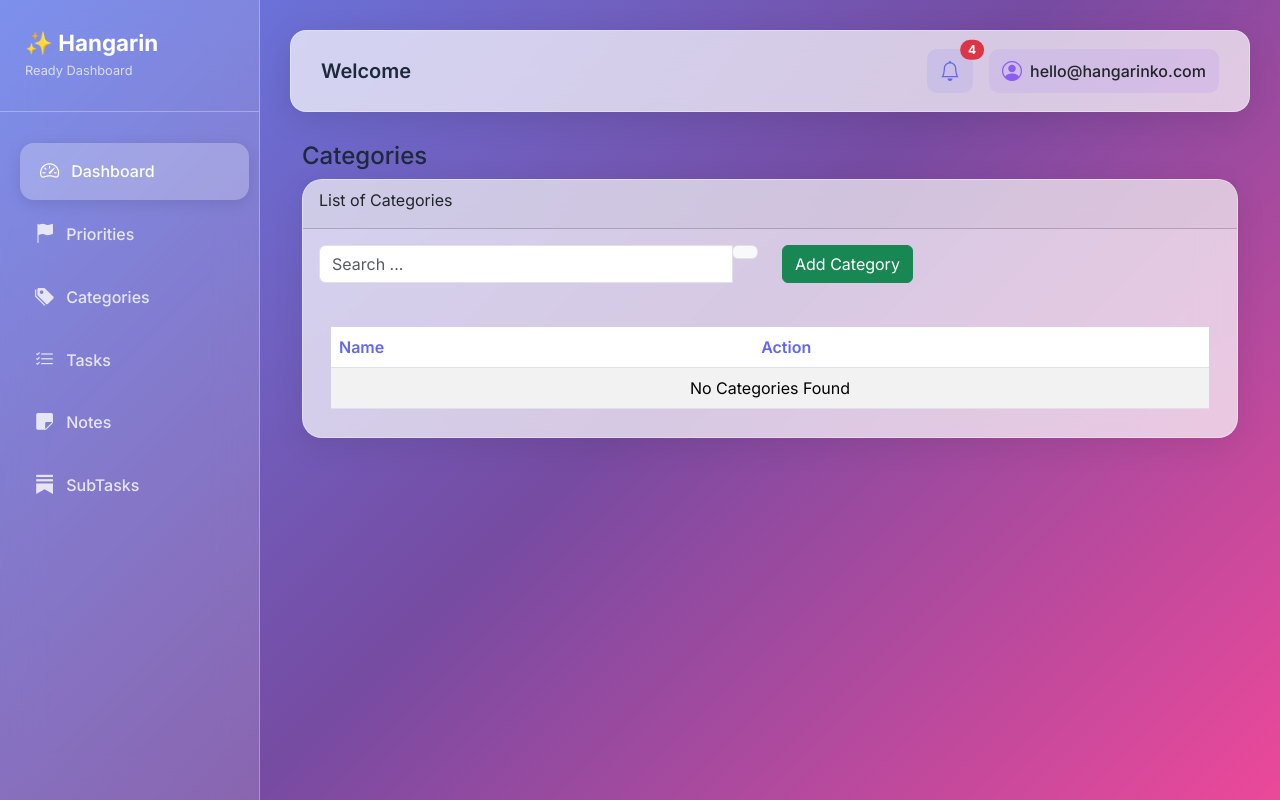
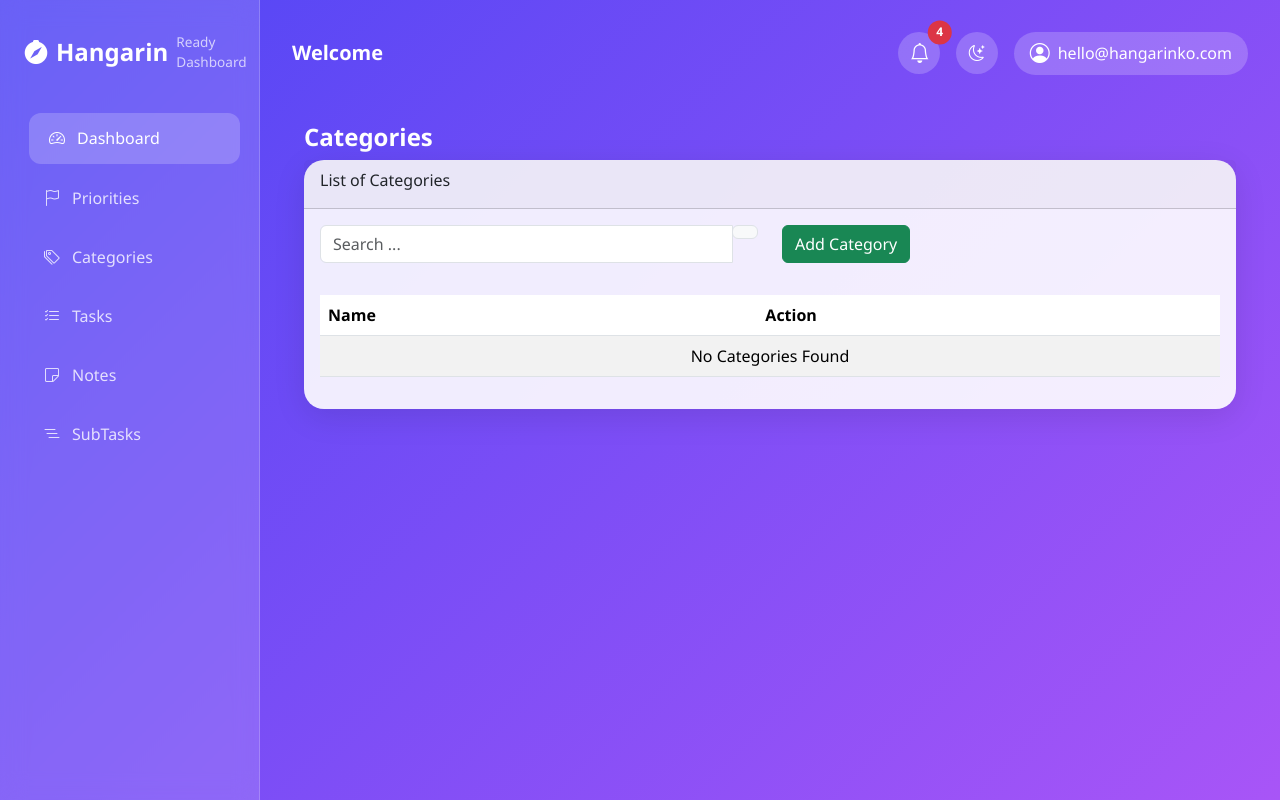
Before and after one commit to Jezellemaetaneo/Hangarin, a Django app: page /category_list/ in a window 1280 px wide. Run offline with Django 5.2, Linux system fonts and the light colour scheme; data that the repository does not hold is empty.

Commit message:
Complete base with fixes ✨

```diff
--- a/hangarinsite/templates/base.html
+++ b/hangarinsite/templates/base.html
@@ -3,29 +3,21 @@
 <head>
     <meta charset="UTF-8">
     <meta name="viewport" content="width=device-width, initial-scale=1.0">
-    <title>Hangarin | Ready Dashboard</title>
+    <title>Hangarin — Dashboard</title>
 
-    <!-- Bootstrap 5 CSS -->
+    <!-- Bootstrap CSS -->
     <link href="https://cdn.jsdelivr.net/npm/bootstrap@5.3.2/dist/css/bootstrap.min.css" rel="stylesheet">
-
     <!-- Bootstrap Icons -->
     <link rel="stylesheet" href="https://cdn.jsdelivr.net/npm/bootstrap-icons@1.11.1/font/bootstrap-icons.css">
-
-    <!-- Google Fonts - Inter (Modern & Clean) -->
-    <link rel="preconnect" href="https://fonts.googleapis.com">
-    <link rel="preconnect" href="https://fonts.gstatic.com" crossorigin>
-    <link href="https://fonts.googleapis.com/css2?family=Inter:wght@300;400;500;600;700&display=swap" rel="stylesheet">
 
     <style>
         :root {
             --primary: #6366f1;
-            --primary-dark: #4f46e5;
-            --secondary: #8b5cf6;
-            --accent: #ec4899;
-            --light: #f8fafc;
-            --dark: #1e293b;
-            --glass: rgba(255, 255, 255, 0.7);
-            --glass-border: rgba(255, 255, 255, 0.3);
+            --secondary: #ec4899;
+            --accent1: #34d399;
+            --accent2: #fbbf24;
+            --bg-start: #4f46f5;
+            --bg-end: #a855f7;
         }
 
         * {
@@ -35,259 +27,253 @@
         }
 
         body {
-            font-family: 'Inter', sans-serif;
-            background: linear-gradient(135deg, #667eea 0%, #764ba2 50%, #ec4899 100%);
-            background-attachment: fixed;
+            background: linear-gradient(135deg, var(--bg-start) 0%, var(--bg-end) 100%);
             min-height: 100vh;
-            color: var(--dark);
+            font-family: 'Segoe UI', Roboto, sans-serif;
+            animation: fadeIn 0.5s ease-in-out;
+        }
+
+        @keyframes fadeIn {
+            from { opacity: 0; transform: translateY(10px); }
+            to { opacity: 1; transform: translateY(0); }
+        }
+
+        html {
+            scroll-behavior: smooth;
+        }
+
+        .main-wrapper {
+            display: flex;
+            min-height: 100vh;
         }
 
         /* Sidebar */
         .sidebar {
+            width: 260px;
             background: rgba(255, 255, 255, 0.15);
-            backdrop-filter: blur(20px);
-            -webkit-backdrop-filter: blur(20px);
-            border-right: 1px solid var(--glass-border);
-            min-height: 100vh;
-            padding: 0;
+            backdrop-filter: blur(12px);
+            border-right: 1px solid rgba(255, 255, 255, 0.2);
+            padding: 2rem 1.5rem;
             position: fixed;
-            left: 0;
-            top: 0;
-            width: 260px;
-            z-index: 100;
+            height: 100vh;
+            overflow-y: auto;
         }
 
         .sidebar-brand {
-            padding: 30px 25px;
-            border-bottom: 1px solid var(--glass-border);
-        }
-
-        .sidebar-brand h3 {
+            font-size: 1.5rem;
             font-weight: 700;
             color: white;
-            margin: 0;
-            font-size: 1.4rem;
+            margin-bottom: 2.5rem;
+            display: flex;
+            align-items: center;
+            gap: 0.5rem;
         }
 
         .sidebar-brand span {
-            font-size: 0.8rem;
-            color: rgba(255,255,255,0.7);
+            font-size: 0.85rem;
+            opacity: 0.7;
+            font-weight: 400;
         }
 
         .sidebar-nav {
-            padding: 25px 15px;
+            list-style: none;
+            padding: 0;
         }
 
-        .sidebar-nav .nav-link {
-            color: rgba(255,255,255,0.8);
-            padding: 14px 20px;
-            margin: 6px 0;
-            border-radius: 14px;
+        .sidebar-nav li {
+            margin-bottom: 0.5rem;
+        }
+
+        .sidebar-nav a {
             display: flex;
             align-items: center;
-            gap: 12px;
-            font-weight: 500;
+            gap: 0.75rem;
+            padding: 0.85rem 1.25rem;
+            color: rgba(255, 255, 255, 0.8);
+            border-radius: 12px;
+            text-decoration: none;
             transition: all 0.3s ease;
         }
 
-        .sidebar-nav .nav-link:hover,
-        .sidebar-nav .nav-link.active {
-            background: rgba(255,255,255,0.25);
+        .sidebar-nav a:hover,
+        .sidebar-nav a.active {
+            background: rgba(255, 255, 255, 0.2);
             color: white;
             transform: translateX(5px);
-            box-shadow: 0 4px 15px rgba(0,0,0,0.1);
-        }
-
-        .sidebar-nav .nav-link i {
-            font-size: 1.2rem;
         }
 
         /* Main Content */
-        .main-wrapper {
+        .content-area {
+            flex: 1;
             margin-left: 260px;
-            padding: 30px;
+            padding: 2rem;
         }
 
-        /* Top Nav */
         .top-nav {
-            background: var(--glass);
-            backdrop-filter: blur(20px);
-            -webkit-backdrop-filter: blur(20px);
-            border-radius: 16px;
-            padding: 18px 30px;
-            margin-bottom: 30px;
-            box-shadow: 0 8px 32px rgba(0,0,0,0.1);
-            border: 1px solid var(--glass-border);
             display: flex;
             justify-content: space-between;
             align-items: center;
+            margin-bottom: 2rem;
+            padding-bottom: 1rem;
         }
 
-        .top-nav h5 {
-            font-weight: 600;
-            color: var(--dark);
-            margin: 0;
+        .page-title {
+            color: white;
+            font-weight: 700;
         }
 
         /* Cards */
         .card {
-            background: var(--glass);
-            backdrop-filter: blur(20px);
-            -webkit-backdrop-filter: blur(20px);
-            border: 1px solid var(--glass-border);
+            background: rgba(255, 255, 255, 0.9);
+            border: none;
             border-radius: 20px;
-            box-shadow: 0 8px 32px rgba(0,0,0,0.08);
-            margin-bottom: 24px;
-            transition: transform 0.3s ease, box-shadow 0.3s ease;
+            box-shadow: 0 8px 32px rgba(0, 0, 0, 0.1);
+            margin-bottom: 1.5rem;
+            transition: transform 0.3s ease;
         }
 
         .card:hover {
-            transform: translateY(-5px);
-            box-shadow: 0 12px 40px rgba(0,0,0,0.12);
+            transform: translateY(-3px);
         }
 
-        .card-body {
-            padding: 28px;
-        }
-
-        /* Stats Cards */
         .stat-card {
-            background: rgba(255,255,255,0.2);
+            background: rgba(255, 255, 255, 0.2);
             backdrop-filter: blur(10px);
             border-radius: 20px;
-            padding: 25px;
+            padding: 2rem;
             color: white;
-            border: 1px solid rgba(255,255,255,0.2);
-        }
-
-        .stat-card h2 {
-            font-weight: 700;
-            font-size: 2.5rem;
-        }
-
-        /* Buttons */
-        .btn-primary {
-            background: linear-gradient(135deg, var(--primary) 0%, var(--secondary) 100%);
-            border: none;
-            padding: 10px 25px;
-            border-radius: 12px;
-            font-weight: 500;
+            text-align: center;
             transition: all 0.3s ease;
         }
 
-        .btn-primary:hover {
-            transform: translateY(-2px);
-            box-shadow: 0 8px 20px rgba(99, 102, 241, 0.3);
+        .stat-card:hover {
+            transform: translateY(-8px) scale(1.03);
         }
 
-        /* Dropdowns */
+        /* Dropdown Fix — Hindi na matatakpan! */
         .dropdown-menu {
             border: none;
-            border-radius: 14px;
-            box-shadow: 0 10px 40px rgba(0,0,0,0.15);
-            padding: 15px;
+            border-radius: 16px;
+            box-shadow: 0 10px 40px rgba(0, 0, 0, 0.15);
+            padding: 1rem;
+            z-index: 9999 !important;
+            position: absolute !important;
+            top: 100% !important;
+            right: 0 !important;
+            left: auto !important;
+            transform: none !important;
+        }
+
+        .dropdown-menu-end {
+            right: 0 !important;
+            left: auto !important;
         }
 
         .dropdown-item {
-            border-radius: 8px;
-            padding: 10px 15px;
-            margin: 3px 0;
+            border-radius: 10px;
+            margin: 0.25rem 0;
+            padding: 0.6rem 1rem;
         }
 
         .dropdown-item:hover {
             background: rgba(99, 102, 241, 0.1);
         }
 
-        /* Tables */
-        .table {
-            margin: 0;
-        }
-
-        .table th {
-            border-top: none;
-            color: var(--primary);
+        .badge {
+            padding: 0.35rem 0.55rem;
+            border-radius: 20px;
             font-weight: 600;
         }
 
-        .table td {
-            vertical-align: middle;
+        .btn-primary {
+            background: linear-gradient(135deg, var(--primary), #818cf8);
+            border: none;
+            border-radius: 12px;
+            padding: 0.6rem 1.5rem;
+            font-weight: 600;
+            transition: all 0.3s ease;
         }
 
-        /* Responsive */
-        @media (max-width: 768px) {
-            .sidebar {
-                width: 100%;
-                position: relative;
-                min-height: auto;
+        .btn-primary:hover {
+            transform: scale(1.05);
+            box-shadow: 0 4px 15px rgba(99, 102, 241, 0.4);
         }
-            .main-wrapper {
-                margin-left: 0;
-                padding: 20px;
+
+        /* Dark Mode */
+        .dark-mode {
+            background: linear-gradient(135deg, #1e1b4b 0%, #312e81 50%, #581c87 100%);
         }
+
+        .dark-mode .card {
+            background: rgba(30, 27, 75, 0.8);
+            color: #e0e7ff;
+        }
+
+        .dark-mode .text-muted {
+            color: #a5b4fc !important;
+        }
+
+        .dark-mode .sidebar-nav a {
+            color: rgba(224, 231, 255, 0.8);
         }
     </style>
 </head>
 <body>
-    <div class="sidebar">
-        <div class="sidebar-brand">
-            <h3>✨ Hangarin</h3>
+    <div class="main-wrapper">
+        <!-- Sidebar -->
+        <aside class="sidebar">
+            <a href="/" class="sidebar-brand text-decoration-none">
+                <i class="bi bi-compass-fill"></i>
+                Hangarin
                 <span>Ready Dashboard</span>
-        </div>
-        <nav class="sidebar-nav">
-            <a href="/" class="nav-link active">
-                <i class="bi bi-speedometer2"></i>
-                <span>Dashboard</span>
             </a>
-            <a href="/priority_list/" class="nav-link">
-                <i class="bi bi-flag-fill"></i>
-                <span>Priorities</span>
-            </a>
-            <a href="/category_list/" class="nav-link">
-                <i class="bi bi-tags-fill"></i>
-                <span>Categories</span>
-            </a>
-            <a href="/task_list/" class="nav-link">
-                <i class="bi bi-list-check"></i>
-                <span>Tasks</span>
-            </a>
-            <a href="/note_list/" class="nav-link">
-                <i class="bi bi-sticky-fill"></i>
-                <span>Notes</span>
-            </a>
-            <a href="/subtask_list/" class="nav-link">
-                <i class="bi bi-substack"></i>
-                <span>SubTasks</span>
-            </a>
-        </nav>
-    </div>
 
-    <div class="main-wrapper">
+            <ul class="sidebar-nav">
+                <li><a href="/" class="active"><i class="bi bi-speedometer2"></i> Dashboard</a></li>
+                <li><a href="/priority_list/"><i class="bi bi-flag"></i> Priorities</a></li>
+                <li><a href="/category_list/"><i class="bi bi-tags"></i> Categories</a></li>
+                <li><a href="/task_list/"><i class="bi bi-list-check"></i> Tasks</a></li>
+                <li><a href="/note_list/"><i class="bi bi-sticky"></i> Notes</a></li>
+                <li><a href="/subtask_list/"><i class="bi bi-list-nested"></i> SubTasks</a></li>
+            </ul>
+        </aside>
+
+        <!-- Main Content -->
+        <main class="content-area">
             <!-- Top Navigation -->
             <div class="top-nav">
-            <h5>{% block page_title %}Welcome{% endblock %}</h5>
+                <h5 class="page-title mb-0">{% block page_title %}Welcome{% endblock %}</h5>
                 <div class="d-flex align-items-center gap-3">
-                <!-- Notifications -->
+                    <!-- Notification Bell -->
                     <div class="dropdown">
-                    <button class="btn position-relative" data-bs-toggle="dropdown" style="background: rgba(99,102,241,0.1); border-radius: 10px;">
-                        <i class="bi bi-bell fs-5" style="color: var(--primary);"></i>
-                        <span class="badge rounded-pill bg-danger position-absolute top-0 start-100 translate-middle">4</span>
+                        <button class="btn position-relative" data-bs-toggle="dropdown"
+                                style="background: rgba(255,255,255,0.2); border: none; border-radius: 50%; width: 42px; height: 42px;">
+                            <i class="bi bi-bell fs-5" style="color: white;"></i>
+                            <span class="badge bg-danger position-absolute top-0 start-100 translate-middle">4</span>
                         </button>
                         <ul class="dropdown-menu dropdown-menu-end" style="width: 320px;">
                             <li><h6 class="dropdown-header fw-bold">🔔 Notifications</h6></li>
-                        <li><a class="dropdown-item py-2" href="#"><strong>New user registered</strong><br><small class="text-muted">5 minutes ago</small></a></li>
-                        <li><a class="dropdown-item py-2" href="#"><strong>Rahmad commented</strong><br><small class="text-muted">12 minutes ago</small></a></li>
-                        <li><a class="dropdown-item py-2" href="#"><strong>Reza sent message</strong><br><small class="text-muted">12 minutes ago</small></a></li>
-                        <li><a class="dropdown-item py-2" href="#"><strong>Farrah liked Admin</strong><br><small class="text-muted">17 minutes ago</small></a></li>
+                            <li><a class="dropdown-item py-2" href="#"><strong>New user registered</strong><br><small class="text-muted">Just now</small></a></li>
+                            <li><a class="dropdown-item py-2" href="#"><strong>Task updated</strong><br><small class="text-muted">2 hours ago</small></a></li>
+                            <li><a class="dropdown-item py-2" href="#"><strong>New message</strong><br><small class="text-muted">Yesterday</small></a></li>
+                            <li><a class="dropdown-item py-2" href="#"><strong>Farrah liked Admin</strong><br><small class="text-muted">2 days ago</small></a></li>
                             <li><hr class="dropdown-divider"></li>
                             <li><a class="dropdown-item text-center fw-medium" href="#" style="color: var(--primary);">See all notifications</a></li>
                         </ul>
                     </div>
 
+                    <!-- Dark Mode Toggle -->
+                    <button class="btn" id="themeToggle" title="Toggle Dark Mode"
+                            style="background: rgba(255,255,255,0.2); border: none; border-radius: 50%; width: 42px; height: 42px; color: white;">
+                        <i class="bi bi-moon-stars"></i>
+                    </button>
+
                     <!-- User Menu -->
                     <div class="dropdown">
-                    <button class="btn d-flex align-items-center gap-2" data-bs-toggle="dropdown" style="background: rgba(139,92,246,0.1); border-radius: 10px;">
-                        <i class="bi bi-person-circle fs-5" style="color: var(--secondary);"></i>
-                        <span class="d-none d-md-inline fw-medium">hello@hangarinko.com</span>
+                        <button class="btn d-flex align-items-center gap-2" data-bs-toggle="dropdown"
+                                style="background: rgba(255,255,255,0.2); border: none; border-radius: 50px; padding: 0.4rem 1rem;">
+                            <i class="bi bi-person-circle fs-5" style="color: white;"></i>
+                            <span class="d-none d-md-inline fw-medium text-white">hello@hangarinko.com</span>
                         </button>
                         <ul class="dropdown-menu dropdown-menu-end">
                             <li><h6 class="dropdown-header fw-bold">👤 Administrator</h6></li>
@@ -304,9 +290,25 @@
             <!-- Page Content -->
             {% block content %}
             {% endblock %}
+        </main>
     </div>
 
     <!-- Bootstrap JS -->
     <script src="https://cdn.jsdelivr.net/npm/bootstrap@5.3.2/dist/js/bootstrap.bundle.min.js"></script>
+
+    <!-- Dark Mode Script -->
+    <script>
+        const toggle = document.getElementById('themeToggle');
+        if (localStorage.getItem('darkMode') === 'true') {
+            document.body.classList.add('dark-mode');
+            toggle.innerHTML = '<i class="bi bi-sun"></i>';
+        }
+        toggle.addEventListener('click', () => {
+            document.body.classList.toggle('dark-mode');
+            const isDark = document.body.classList.contains('dark-mode');
+            localStorage.setItem('darkMode', isDark);
+            toggle.innerHTML = isDark ? '<i class="bi bi-sun"></i>' : '<i class="bi bi-moon-stars"></i>';
+        });
+    </script>
 </body>
 </html>
```
Lines whose indentation alone changed are shown as unchanged.
